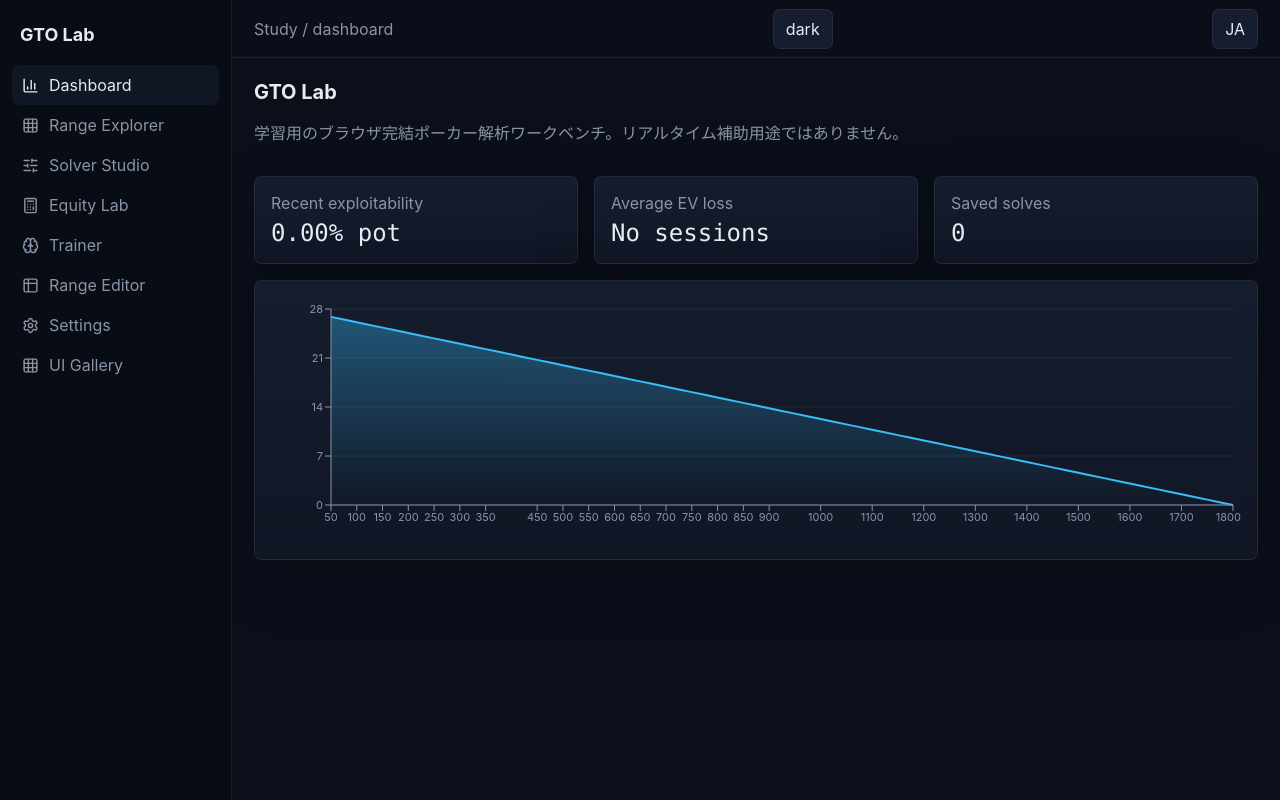
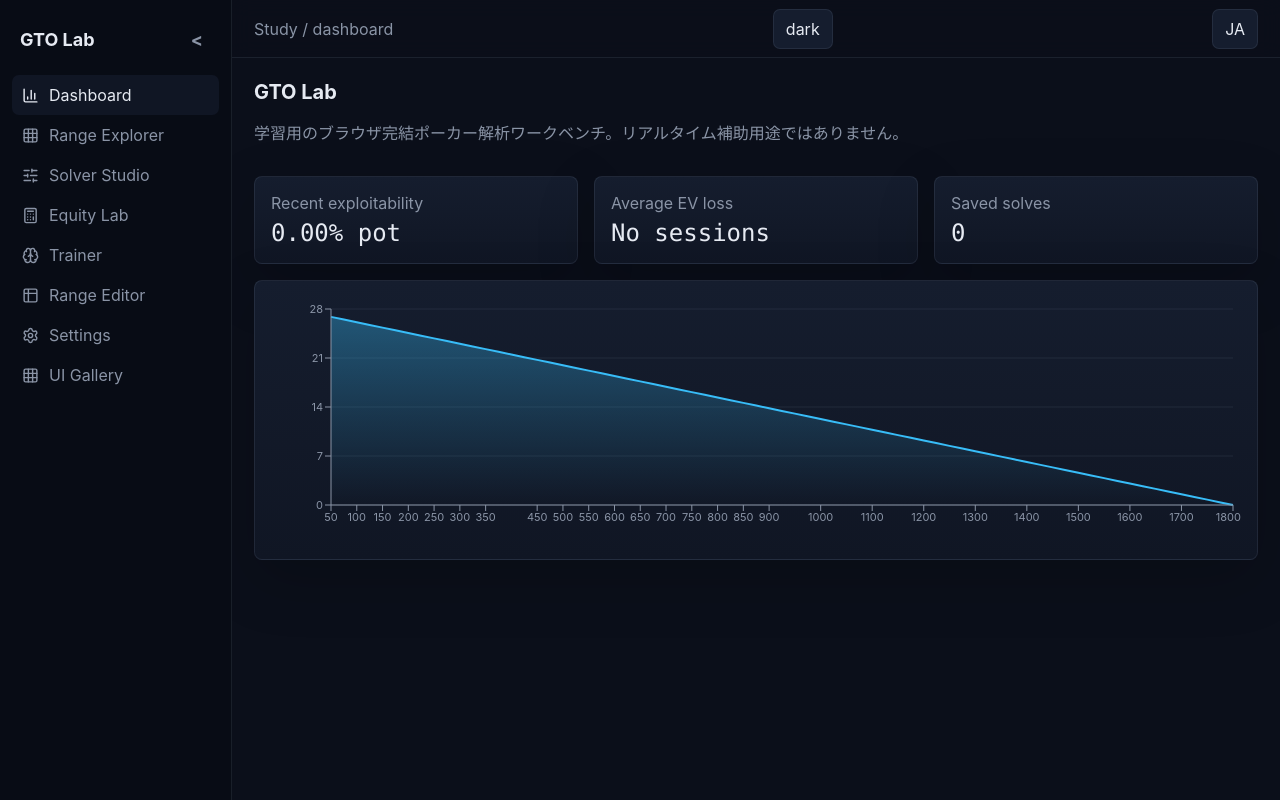
Before and after one commit to Azamarusuisan/wizard, a React (Vite) app in the folder apps/web/: page / in a window 1280 px wide. Built offline with nearby package versions, Linux system fonts and the light colour scheme.

Commit message:
Add collapsible side navigation

```diff
--- a/apps/web/src/design/tokens.css
+++ b/apps/web/src/design/tokens.css
@@ -38,10 +38,14 @@ body {
 button, input, select, textarea { font: inherit; }
 button:focus-visible, input:focus-visible, textarea:focus-visible, select:focus-visible { outline: 2px solid var(--focus); outline-offset: 2px; }
 .app { display: grid; grid-template-columns: 232px 1fr; min-height: 100vh; }
+.app.collapsed { grid-template-columns: 72px 1fr; }
 .nav { border-right: 1px solid var(--line); background: #080c15; padding: 16px 12px; position: sticky; top: 0; height: 100vh; }
-.brand { font-weight: 750; font-size: 18px; margin: 8px 8px 20px; }
+.brand { font-weight: 750; font-size: 18px; margin: 8px 8px 20px; display: flex; align-items: center; justify-content: space-between; gap: 8px; }
+.brand .btn { width: auto; padding: 5px 8px; }
 .nav button { width: 100%; display: flex; gap: 10px; align-items: center; color: var(--muted); background: transparent; border: 0; border-radius: 7px; padding: 10px; cursor: pointer; }
 .nav button.active, .nav button:hover { color: var(--text); background: var(--layer); }
+.app.collapsed .brand span, .app.collapsed .nav-label { display: none; }
+.app.collapsed .nav button { justify-content: center; }
 .main { min-width: 0; }
 .top { height: 58px; display: flex; align-items: center; justify-content: space-between; padding: 0 22px; border-bottom: 1px solid var(--line); background: rgba(11,15,26,.82); backdrop-filter: blur(10px); position: sticky; top: 0; z-index: 2; }
 .content { max-width: 1440px; margin: 0 auto; padding: 22px; }
--- a/apps/web/src/main.tsx
+++ b/apps/web/src/main.tsx
@@ -20,6 +20,7 @@ const routes = [
 
 function App() {
   const path = window.location.pathname;
+  const [collapsed, setCollapsed] = useState(false);
   const lang = useAppStore((s) => s.lang);
   const setLang = useAppStore((s) => s.setLang);
   const theme = useAppStore((s) => s.theme);
@@ -34,12 +35,12 @@ function App() {
     document.documentElement.dataset.deck = deckColors;
   }, [deckColors]);
   return (
-    <div className="app">
+    <div className={`app${collapsed ? " collapsed" : ""}`}>
       <nav className="nav" aria-label="Primary">
-        <div className="brand">GTO Lab</div>
+        <div className="brand"><span>GTO Lab</span><button className="btn" aria-label="Toggle navigation" onClick={() => setCollapsed((value) => !value)}>{collapsed ? ">" : "<"}</button></div>
         {routes.map(([href, key, Icon]) => (
           <button key={href} className={href === path ? "active" : ""} onClick={() => { history.pushState(null, "", href); window.dispatchEvent(new PopStateEvent("popstate")); }}>
-            <Icon size={17} /> {key === "UI" ? "UI Gallery" : dict[lang][key as keyof typeof dict.ja]}
+            <Icon size={17} /> <span className="nav-label">{key === "UI" ? "UI Gallery" : dict[lang][key as keyof typeof dict.ja]}</span>
           </button>
         ))}
       </nav>
```
Also changed, not shown: 2 other files (tests, documents, lock files or other folders).
